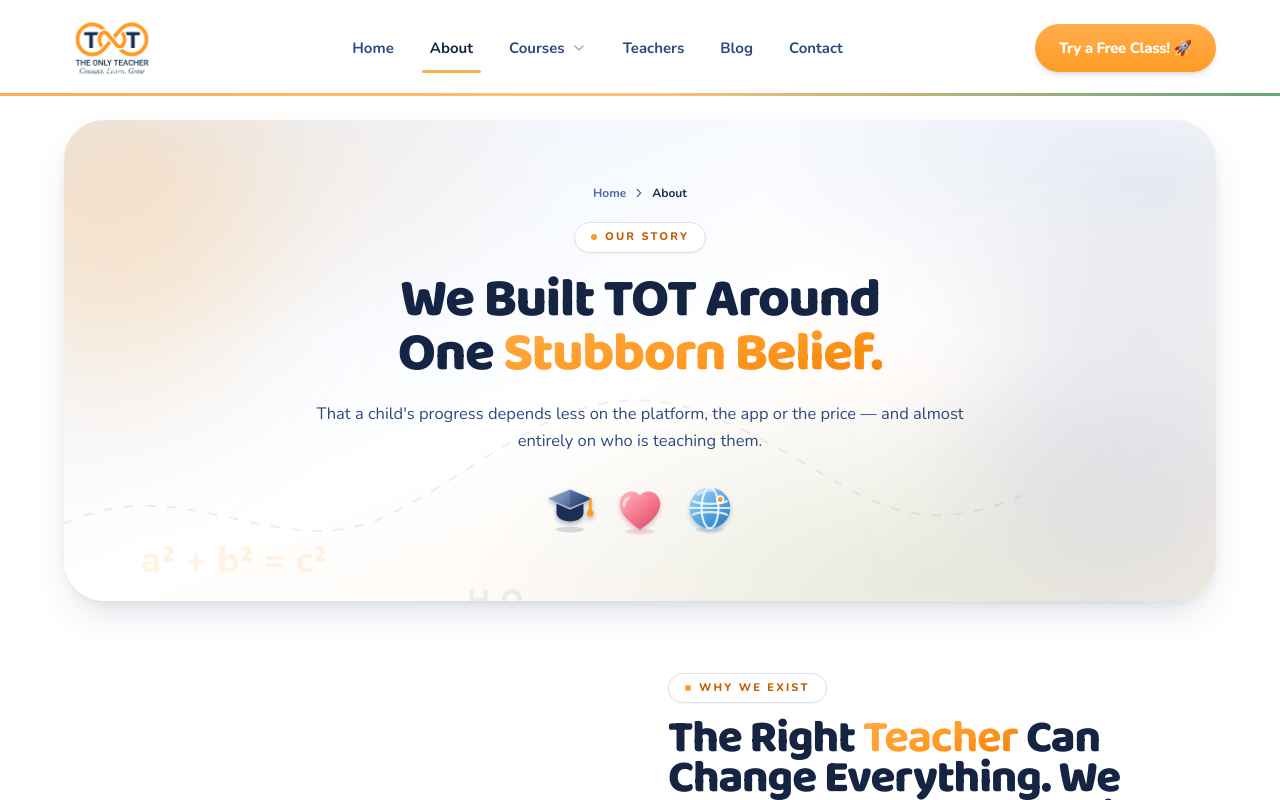
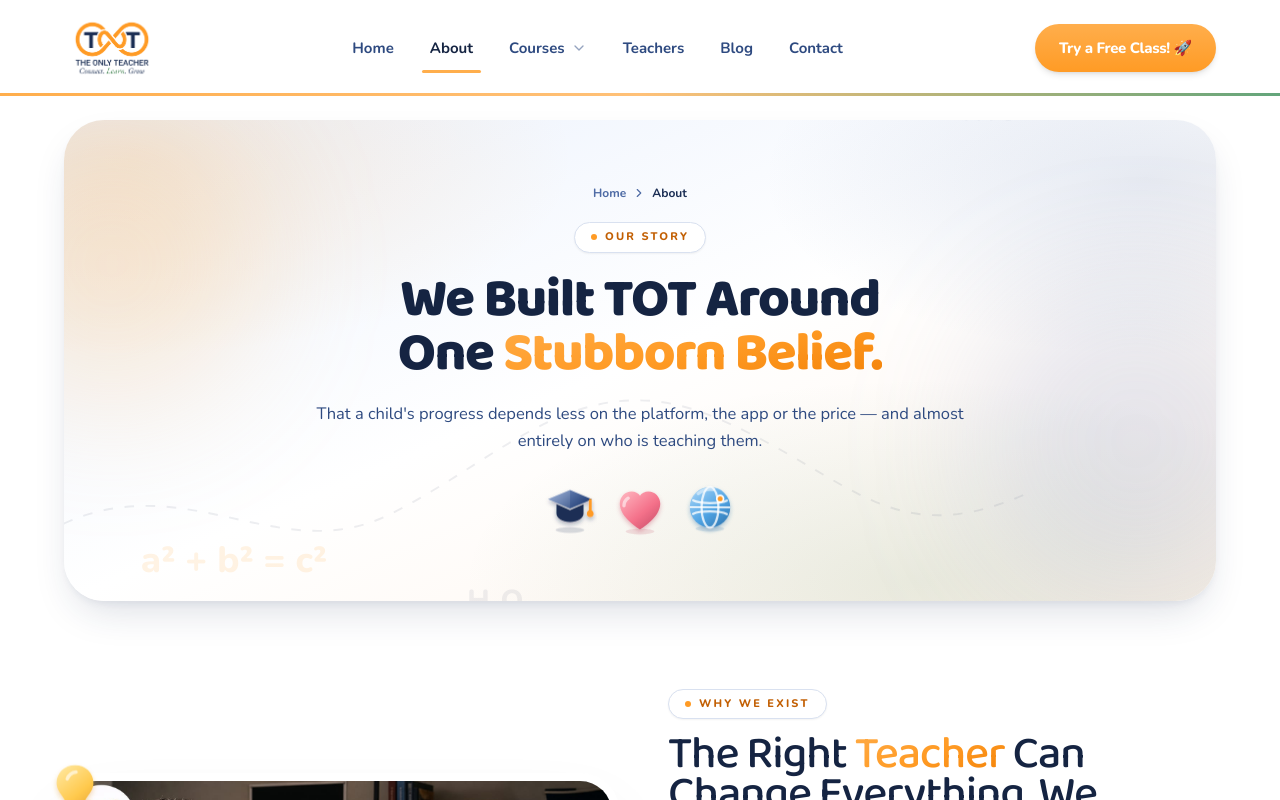
Before and after one commit to Lakshayg001/OnlyTeacher, a React (Vite) app: page /about in a window 1280 px wide. Shown: the top 800 px of the page. Built offline with nearby package versions, Linux system fonts and the light colour scheme.

Commit message:
Refine About page heading and remove subtitle

```diff
--- a/src/pages/About.tsx
+++ b/src/pages/About.tsx
@@ -66,8 +66,8 @@ export default function About() {
             <SectionHeading
               align="left"
               eyebrow="Why we exist"
-              title={<>The Right <span className="text-gradient-amber font-bold">Teacher</span> Can Change Everything. We Make That <span className="text-gradient-amber font-bold">Match</span> Possible.</>}
-              sub="Some children get the teacher who makes a subject click. Most get whoever was available. TOT exists to close that gap — one matched pairing at a time, in whichever country the family happens to live."
+              className="mt-4"
+              title={<span className="font-medium">The Right <span className="text-gradient-amber">Teacher</span> Can Change Everything. We Make That <span className="text-gradient-amber">Match</span> Possible.</span>}
             />
             <div className="mt-8 grid grid-cols-2 gap-4">
               {STATS.map((s) => (
```
